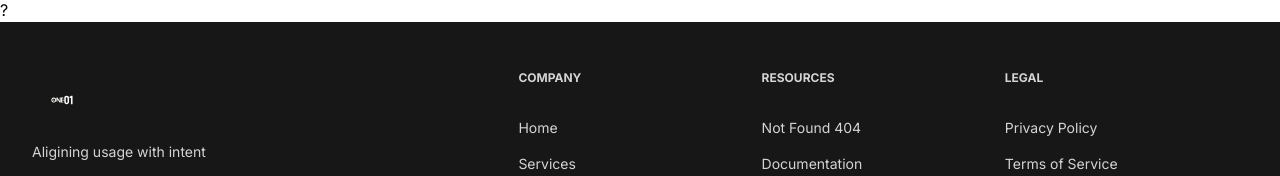
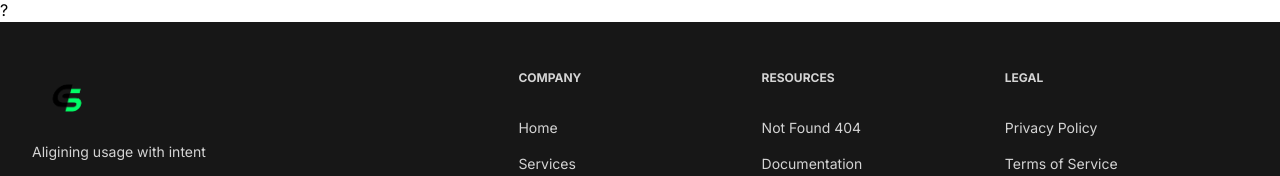
Before and after one commit to KelvinMatheka-1/ctrlsend-web, a Next.js app: page / in a window 1280 px wide. Shown: the part 5748-5924 px from the top of the page. Built offline with nearby package versions, Linux system fonts and the light colour scheme; no server answers.

Commit message:
new logo

```diff
--- a/src/components/Footer.tsx
+++ b/src/components/Footer.tsx
@@ -84,7 +84,7 @@ export default function Footer() {
           <Link href="/">
             <Image
               className="h-14 w-auto"
-              src="/images/logos/101svgdark.svg"
+              src="/images/logos/ctrlsendlogo.png"
               alt="Logo Your Company"
               width={250}
               height={150}
```
